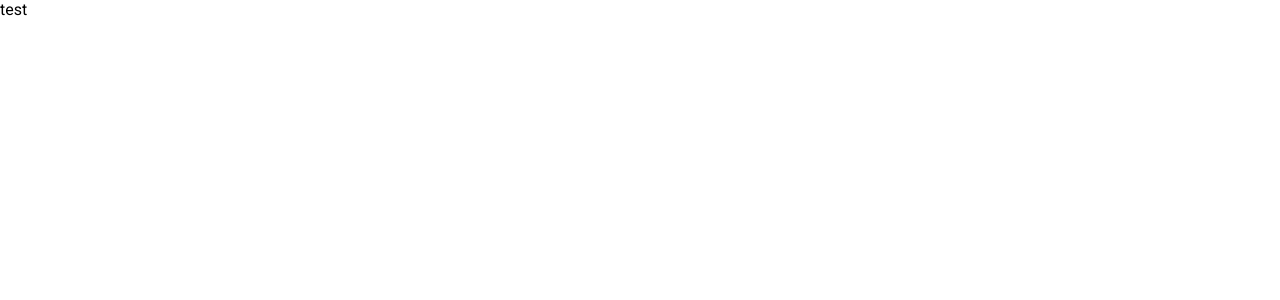
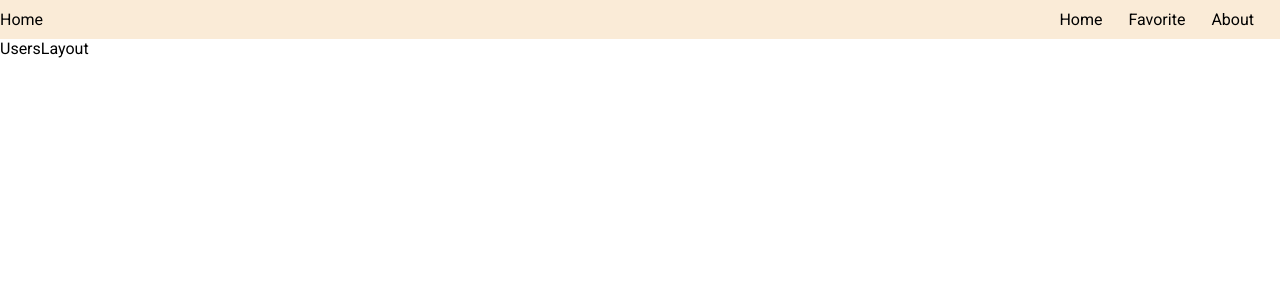
Before and after one commit to ArtsyomPinevich/fake-users-cards, a React (Vite) app: page / in a window 1280 px wide. Shown: the top 300 px of the page. Built offline with nearby package versions, Linux system fonts and the light colour scheme.

Commit message:
Created basic router for this app

```diff
--- /dev/null
+++ b/src/appRouter/router.tsx
@@ -0,0 +1,19 @@
+import { createBrowserRouter } from 'react-router-dom';
+import HomePage from '../components/HomePage';
+import About from '../components/About/About';
+import UsersLayout from '../components/UsersLayout/UsersLayout';
+import Favorite from '../components/Favorite/Favorite';
+
+const router = createBrowserRouter([
+    {
+        path: '/',
+        element: <HomePage />,
+        children: [
+            { path: '/', index: true, element: <UsersLayout /> },
+            { path: '/favorite', element: <Favorite /> },
+            { path: '/about', element: <About /> },
+        ],
+    },
+]);
+
+export default router;
--- /dev/null
+++ b/src/components/About/About.tsx
@@ -0,0 +1,11 @@
+import React from 'react';
+
+const About = () => {
+    return (
+        <section className="about">
+            <h2>This app/project description</h2>
+        </section>
+    );
+};
+
+export default About;
--- /dev/null
+++ b/src/components/Favorite/Favorite.tsx
@@ -0,0 +1,5 @@
+const Favorite = () => {
+    return <div>Favorite</div>;
+};
+
+export default Favorite;
--- /dev/null
+++ b/src/components/Header/Header.tsx
@@ -0,0 +1,28 @@
+import { Link } from 'react-router-dom';
+import './header.css';
+
+const Header = () => {
+    return (
+        <header className="header">
+            <div className="header__logo">
+                <Link to="/">Home</Link>
+            </div>
+
+            <nav className="nav">
+                <ul className="nav__links">
+                    <li className="nav__link">
+                        <Link to="/">Home</Link>
+                    </li>
+                    <li className="nav__link">
+                        <Link to="/">Favorite</Link>
+                    </li>
+                    <li className="nav__link">
+                        <Link to="/about">About</Link>
+                    </li>
+                </ul>
+            </nav>
+        </header>
+    );
+};
+
+export default Header;
--- /dev/null
+++ b/src/components/Header/header.css
@@ -0,0 +1,21 @@
+.header {
+    background-color: antiquewhite;
+    padding-block: 10px;
+
+    display: flex;
+    justify-content: space-between;
+}
+
+header a {
+    text-decoration: none;
+    color: black;
+}
+
+.nav__links {
+    display: flex;
+    list-style: none;
+}
+
+.nav__link {
+    margin-right: 26px;
+}
--- /dev/null
+++ b/src/components/HomePage.tsx
@@ -0,0 +1,13 @@
+import { Outlet } from 'react-router-dom';
+import Header from './Header/Header';
+
+const HomePage = () => {
+    return (
+        <div>
+            <Header />
+            <Outlet />
+        </div>
+    );
+};
+
+export default HomePage;
--- /dev/null
+++ b/src/components/UsersLayout/UsersLayout.tsx
@@ -0,0 +1,5 @@
+const UsersLayout = () => {
+    return <div>UsersLayout</div>;
+};
+
+export default UsersLayout;
--- a/src/main.tsx
+++ b/src/main.tsx
@@ -1,10 +1,11 @@
-import React from 'react'
-import ReactDOM from 'react-dom/client'
-import App from './App.tsx'
-import './index.css'
+import React from 'react';
+import ReactDOM from 'react-dom/client';
+import './index.css';
+import { RouterProvider } from 'react-router-dom';
+import router from './appRouter/router.tsx';
 
 ReactDOM.createRoot(document.getElementById('root')!).render(
-  <React.StrictMode>
-    <App />
-  </React.StrictMode>,
-)
+    <React.StrictMode>
+        <RouterProvider router={router} />
+    </React.StrictMode>
+);
```
